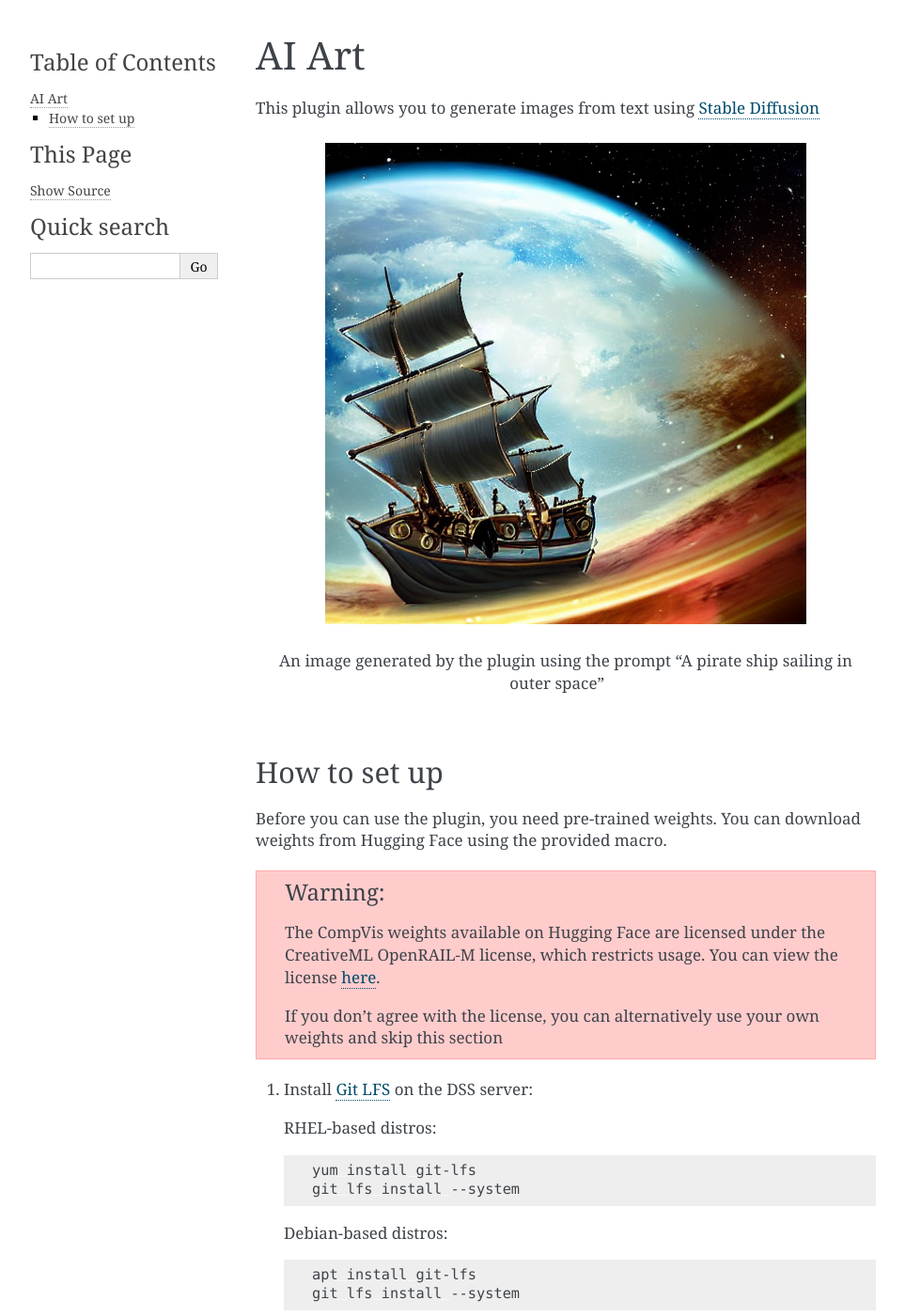
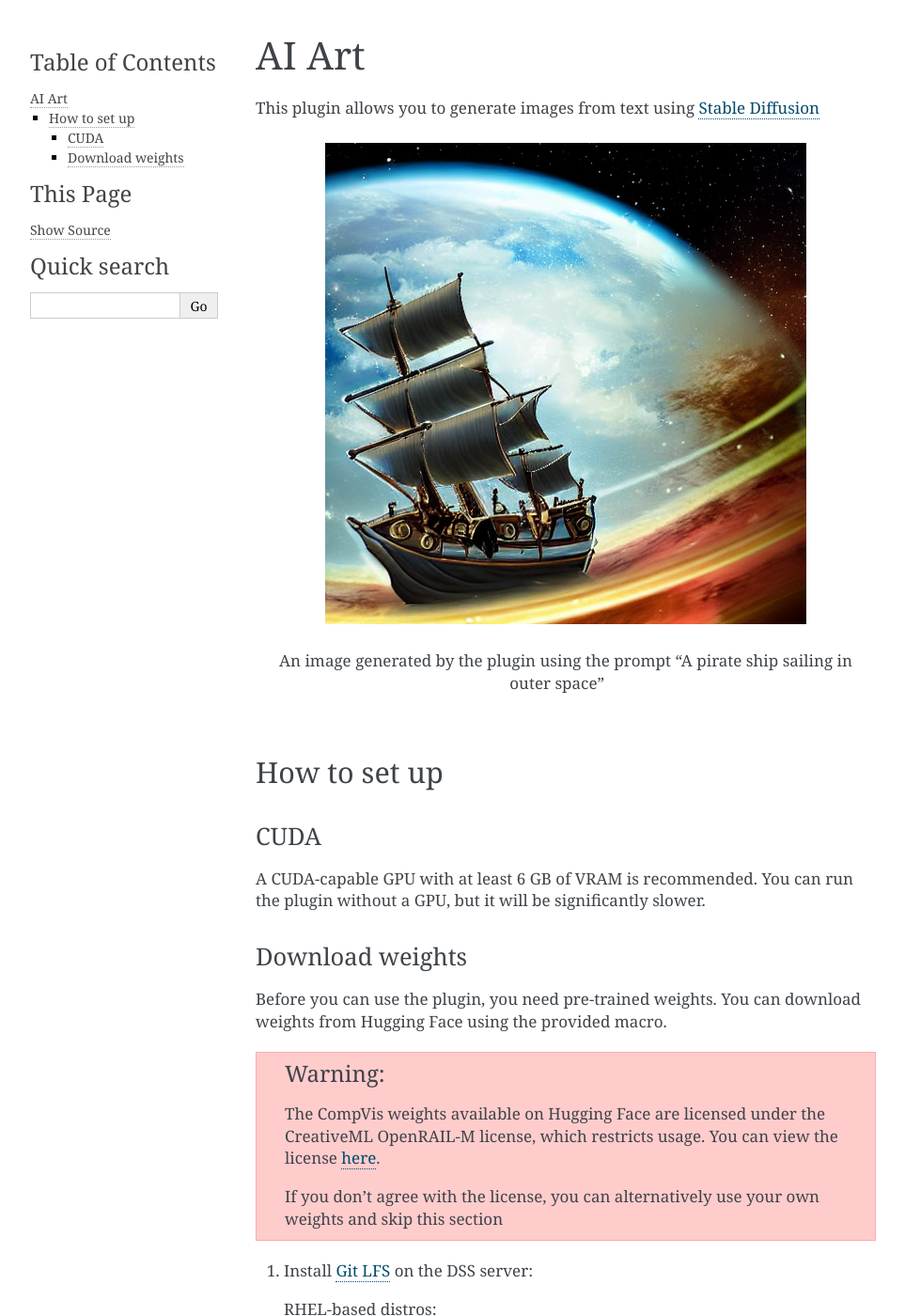
Before and after one commit to dataiku/dss-plugin-ai-art, a Sphinx documentation site: the page built from doc/index.rst, in a window 1280 px wide and 1400 px high. Shown: the whole window at 94% size, without its empty margins (148-1111 px from the left). Built offline with Sphinx 7.4.7, drawn with Linux system fonts in a browser that asks for light colours.

Commit message:
Improve documentation

```diff
--- a/doc/index.rst
+++ b/doc/index.rst
@@ -16,6 +15,17 @@ This plugin allows you to generate images from text using
 
 How to set up
 =============
+
+CUDA
+----
+A CUDA-capable GPU with at least 6 GB of VRAM is recommended.
+You can run the plugin without a GPU, but it will be significantly slower.
+
+.. TODO: add documentation about installing CUDA
+.. TODO: also mention cuDNN if needed. unsure if it's required
+
+Download weights
+----------------
 Before you can use the plugin, you need pre-trained weights. You can download
 weights from Hugging Face using the provided macro.
 
--- a/plugin.json
+++ b/plugin.json
@@ -3,11 +3,11 @@
     "version": "0.0.1",
     "meta": {
         "label": "AI Art",
-        "description": "Generate images from text prompts using Stable Diffusion",
+        "description": "Use Stable Diffusion to generate images from text prompts",
         "author": "Dataiku (Zach McCallen)",
         "icon": "icon-picture",
-        "tags": [], //for example: ["Machine Learning", "NLP"]
-        "url": "",
+        "tags": ["AutoML", "Image", "Machine Learning", "NLP"],
+        "url": "", // TODO: add a link here
         "licenseInfo": "Apache Software License"
     }
 }
```
Also changed, not shown: other parts of doc/index.rst (+0 -1 lines), 1 other file.
